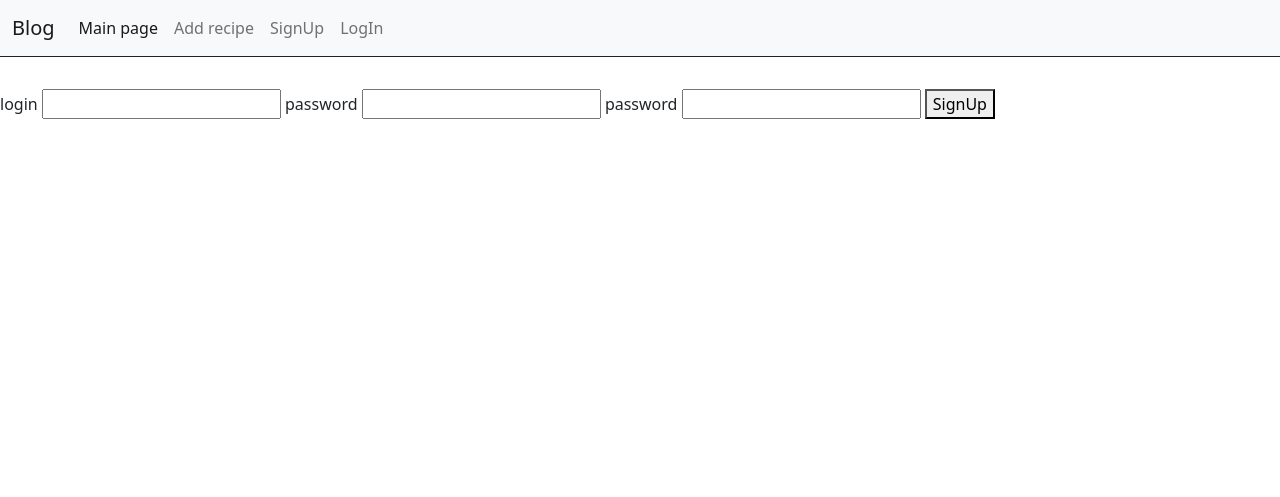
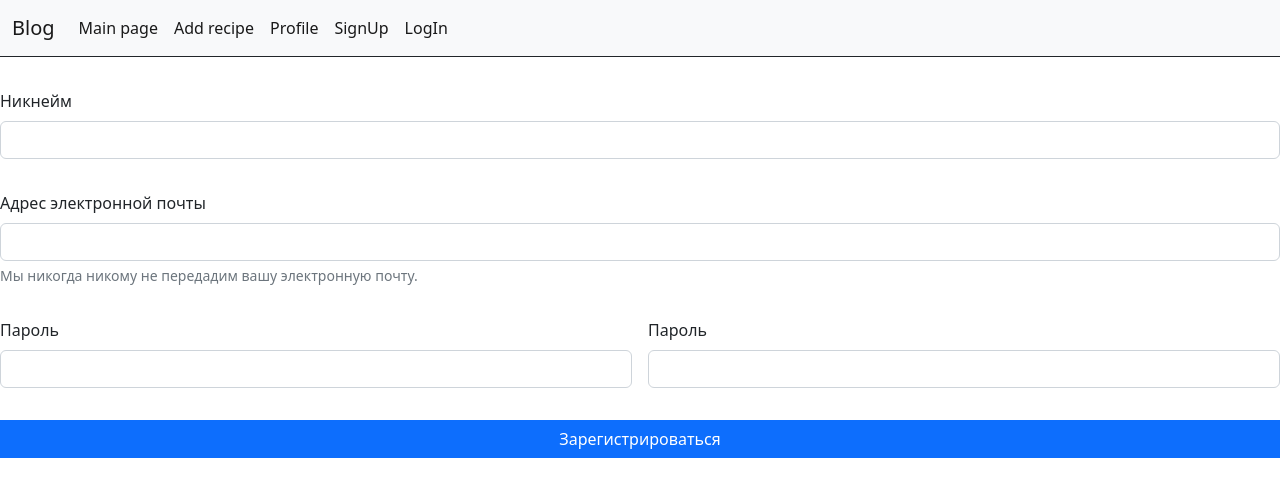
Before and after one commit to RickySalm/semester_assignment, a Flask app: page /signup in a window 1280 px wide. Shown: the top 497 px of the page. Run offline with Flask 2, Linux system fonts and the light colour scheme; some libraries are stand-ins or nearby versions.

Commit message:
= add_recipe, signup, main, user templates

```diff
--- a/application.py
+++ b/application.py
@@ -44,14 +44,14 @@ def login():
 	#TODO добавить флеши сообщения если что-то не введено
 	if request.method == 'POST':
 		# Берем из формы логин и пароль
-		login = request.form.get('login')
+		username = request.form.get('username')
 		password = request.form.get('password')
 
 		# соединение с БД
 		con = connect_db()
 		cur = con.cursor(cursor_factory=psycopg2.extras.DictCursor)
 		# запрос в БД
-		cur.execute('SELECT * FROM user_site WHERE user_name=%s', (login,))
+		cur.execute('SELECT * FROM user_site WHERE user_name=%s', (username,))
 		user = cur.fetchone()
 		# если пользователь есть в БД и пароль совпадает,
 		# в сессии указываем, что пользователь авторизован,
@@ -60,7 +60,6 @@ def login():
 			session['auth'] = True
 			cur.close()
 			con.close()
-			print(session.get('id'))
 			return redirect('main')
 		# Если пользователя нет в БД или пароль не совпадает,
 		# оставляем на той же странице и предупреждаем что авторизация не удалась
@@ -76,17 +75,18 @@ def signup():
 	# TODO: сделать вывод ошибки если user существует
 	# TODO: сделать signup всплывающим окном
 	if request.method == 'POST':
-		login = request.form.get('login')
+		user_name = request.form.get('user_name')
+		email = request.form.get('email')
 		password1 = request.form.get('password1')
 		password2 = request.form.get('password2')
-
+		print(request.form)
 		con = connect_db()
 		cur = con.cursor(cursor_factory=psycopg2.extras.DictCursor)
-		cur.execute('SELECT * FROM user_site WHERE user_name=%s', (login,))
+		cur.execute('SELECT * FROM user_site WHERE user_name=%s and email=%s', (user_name, email))
 		user = cur.fetchall()
 		if not user and password1 == password2:
 			pw_hash = bcrypt.generate_password_hash(password1).decode('utf8')
-			cur.execute('INSERT INTO user_site (email, user_name, password) VALUES (%s, %s, %s) RETURNING id', ('email', login, pw_hash))
+			cur.execute('INSERT INTO user_site (email, user_name, password) VALUES (%s, %s, %s) RETURNING id', (email, user_name, pw_hash))
 			id_user = cur.fetchone()
 			session['id'] = id_user['id']
 			session['auth'] = True
@@ -99,17 +99,17 @@ def signup():
 	return render_template('signup.html')
 
 
-@app.route('/user')
-def user():
-	#TODO доделать user и улучшить проверку по sessions(до конца понять детали)
+@app.route('/profile')
+def profile():
 	if session.get('auth') == True:
-		return render_template('user.html')
+		con = connect_db()
+		cur = con.cursor(cursor_factory=psycopg2.extras.RealDictCursor)
+		cur.execute('SELECT * FROM recipe WHERE user_site_id=%s', (session.get('id'),))
+		recipes = cur.fetchall()
+		cur.close()
+		con.close()
+		return render_template('profile.html', recipes=recipes)
 	return redirect('signup')
-
-# @app.route('/logout')
-# def logout():
-# 	session['auth'] = False
-# 	return render_template()
 
 
 @app.route('/add_recipe', methods=['POST', 'GET'])
@@ -117,6 +117,7 @@ def add_recipe():
 	if not session.get('auth'):
 		return redirect('signup')
 	elif request.method == 'POST':
+		print('прошел')
 		#TODO отправка форм в бд
 		#TODO название не должно быть пустым
 		#TODO минуты тоже не ложны быть пустыми
@@ -135,43 +136,53 @@ def add_recipe():
 		name_recipe = request.form.get('name_recipe')
 		addition = request.form.get('addition')
 		number_of_serving = request.form.get('number_of_serving')
-		cooking_hour = request.form.getlist('cooking_hour')
+		cooking_hour = request.form.get('cooking_hour')
 		cooking_minute = request.form.get('cooking_minute')
-		type_recipe = request.form.get('type_recipe')
+
+		if request.form.get('type_recipe'):
+			type_recipe = request.form.get('type_recipe')
+		else:
+			type_recipe = request.form.get('own_type_recipe')
+
 		print(name_recipe)
 		con = connect_db()
 		cur = con.cursor(cursor_factory=psycopg2.extras.DictCursor)
 
-		# cur.execute('INSERT INTO recipe (name, addition, number_of_serving, cooking_hour, cooking_minute, user_site_id,'
-		# 			'condition, type)'
-		# 			'VALUES (%s, %s, %s, %s, %s, %s, %s, %s) RETURNING id',
-		# 			(name_recipe, addition, number_of_serving, cooking_hour, cooking_minute, session.get('id'),
-		# 			 'On moderation', type_recipe))
-		# id_recipe = cur.fetchone()['id']
-		con.commit()
+		cur.execute('INSERT INTO recipe (name, addition, number_of_serving, cooking_hour, cooking_minute, user_site_id,'
+					'condition, type)'
+					'VALUES (%s, %s, %s, %s, %s, %s, %s, %s) RETURNING id',
+					(name_recipe, addition, number_of_serving, cooking_hour, cooking_minute, session.get('id'),
+					 'On moderation', type_recipe))
+		id_recipe = cur.fetchone()['id']
 
 		name_ingredient = request.form.getlist('name_ingredient[]')
 		measure_unit = request.form.getlist('measure_unit[]')
 		quantity_ingredient = request.form.getlist('quantity_ingredient[]')
 
-
-		# for i in
-		# 	cur.execute('INSERT INTO ingredients (name, measure_unit, quantity, recipe_id)'
-		# 				'VALUES (%s, %s, %s, %s)',
-		# 				(name_ingredient, measure_unit, quantity_ingredient, id_recipe)
-		# 				)
-		# 	con.commit()
+		count_ingredients = len(name_ingredient)
+		for i in range(0, count_ingredients):
+			cur.execute('INSERT INTO ingredients (name, measure_unit, quantity, recipe_id)'
+						'VALUES (%s, %s, %s, %s)',
+						(name_ingredient[i], measure_unit[i], quantity_ingredient[i], id_recipe)
+						)
 
 		text_step = request.form.getlist('text_step[]')
+		image_step = request.form.getlist('image_step[]')
 
-		# for i in text_step:
-		# 	cur.execute('INSERT INTO steps (text, recipe_id)'
-		# 				'VALUES (%s, %s)',
-		# 				(i, id_recipe)
-		# 				)
-		#
-		# con.commit()
+		len_step = len(text_step)
+		for i in range(0, len_step):
+			if image_step[i]:
+				cur.execute('INSERT INTO steps (text, recipe_id, image)'
+							'VALUES (%s, %s, %s)',
+							(text_step[i], id_recipe, image_step[i])
+							)
+			else:
+				cur.execute('INSERT INTO steps (text, recipe_id)'
+						'VALUES (%s, %s)',
+						(text_step[i], id_recipe)
+						)
 
+		con.commit()
 		cur.close()
 		con.close()
 
@@ -185,7 +196,7 @@ def main():
 	Сортировка(по времени готовки, по типу рецепта, ВОЗМОЖНО ПО ЦЕНЕ)
 	Поиск по названиям
 	"""
-
+	print(session.get('id'))
 	con = connect_db()
 	cur = con.cursor(cursor_factory=psycopg2.extras.RealDictCursor)
 	cur.execute('SELECT * FROM recipe')
--- a/static/css/style.css
+++ b/static/css/style.css
@@ -5,5 +5,5 @@
 }
 
 .div_number_of_serving {
-    width: 13.333333%;
+    width: 17.333333%;
 }
--- a/templates/index.html
+++ b/templates/index.html
@@ -20,12 +20,13 @@
         <div class="collapse navbar-collapse" id="navbarNavAltMarkup">
             <div class="navbar-nav">
                 <a class="nav-link active" aria-current="page" href="{{ url_for('main') }}">Main page</a>
-                <a class="nav-link" href="{{ url_for ('add_recipe') }}">Add recipe</a>
+                <a class="nav-link active" href="{{ url_for ('add_recipe') }}">Add recipe</a>
+                <a class="nav-link active" href="{{ url_for ('profile') }}">Profile</a>
                 {% if session.get('auth')%}
-                    <a class="nav-link" href="{{ url_for('logout') }}">LogOut</a>
+                    <a class="nav-link active" href="{{ url_for('logout') }}">LogOut</a>
                 {% else %}
-                    <a class="nav-link" href="{{ url_for('signup') }}">SignUp</a>
-                    <a class="nav-link" href="{{ url_for('login') }}">LogIn</a>
+                    <a class="nav-link active" href="{{ url_for('signup') }}">SignUp</a>
+                    <a class="nav-link active" href="{{ url_for('login') }}">LogIn</a>
                 {% endif %}
             </div>
         </div>
--- a/templates/signup.html
+++ b/templates/signup.html
@@ -1,15 +1,28 @@
 {% extends 'index.html' %}
 
 {% block content %}
+
     <div>
-        <form method="post">
-            <label>login
-            <input type="text" name="login"></label>
-            <label>password
-            <input type="password" name="password1"></label>
-            <label>password
-            <input type="password" name="password2"></label>
-            <button type="submit">SignUp</button>
+        <form class="row g-3" method="post" action="{{ url_for('signup') }}">
+            <div class="mb-3">
+                <label for="InputUserName" class="form-label">Никнейм</label>
+                <input type="text" class="form-control" name="user_name" id="InputUserName">
+            </div>
+            <div class="mb-3">
+               <label for="exampleInputEmail1" class="form-label">Адрес электронной почты</label>
+               <input type="email" class="form-control" name="email" id="exampleInputEmail1" aria-describedby="emailHelp">
+               <div id="emailHelp" class="form-text">Мы никогда никому не передадим вашу электронную почту.</div>
+            </div>
+            <div class="mb-3 col-md-6">
+               <label for="exampleInputPassword1" class="form-label">Пароль</label>
+               <input name="password1" type="password" class="form-control" id="exampleInputPassword1">
+            </div>
+            <div class="mb-3 col-md-6">
+               <label for="exampleInputPassword1" class="form-label">Пароль</label>
+               <input name="password2" type="password" class="form-control" id="exampleInputPassword1">
+            </div>
+            <button type="submit" class="btn btn-primary">Зарегистрироваться</button>
         </form>
     </div>
+
 {% endblock %}
--- a/templates/user.html
+++ /dev/null
@@ -1,5 +0,0 @@
-{% extends 'index.html' %}
-
-{% block content %}
-    <h3>Ваша страничка!</h3>
-{% endblock %}
```
Also changed, not shown: templates/add_recipe.html (+9 -7 lines), templates/main.html (+18 -4 lines).
